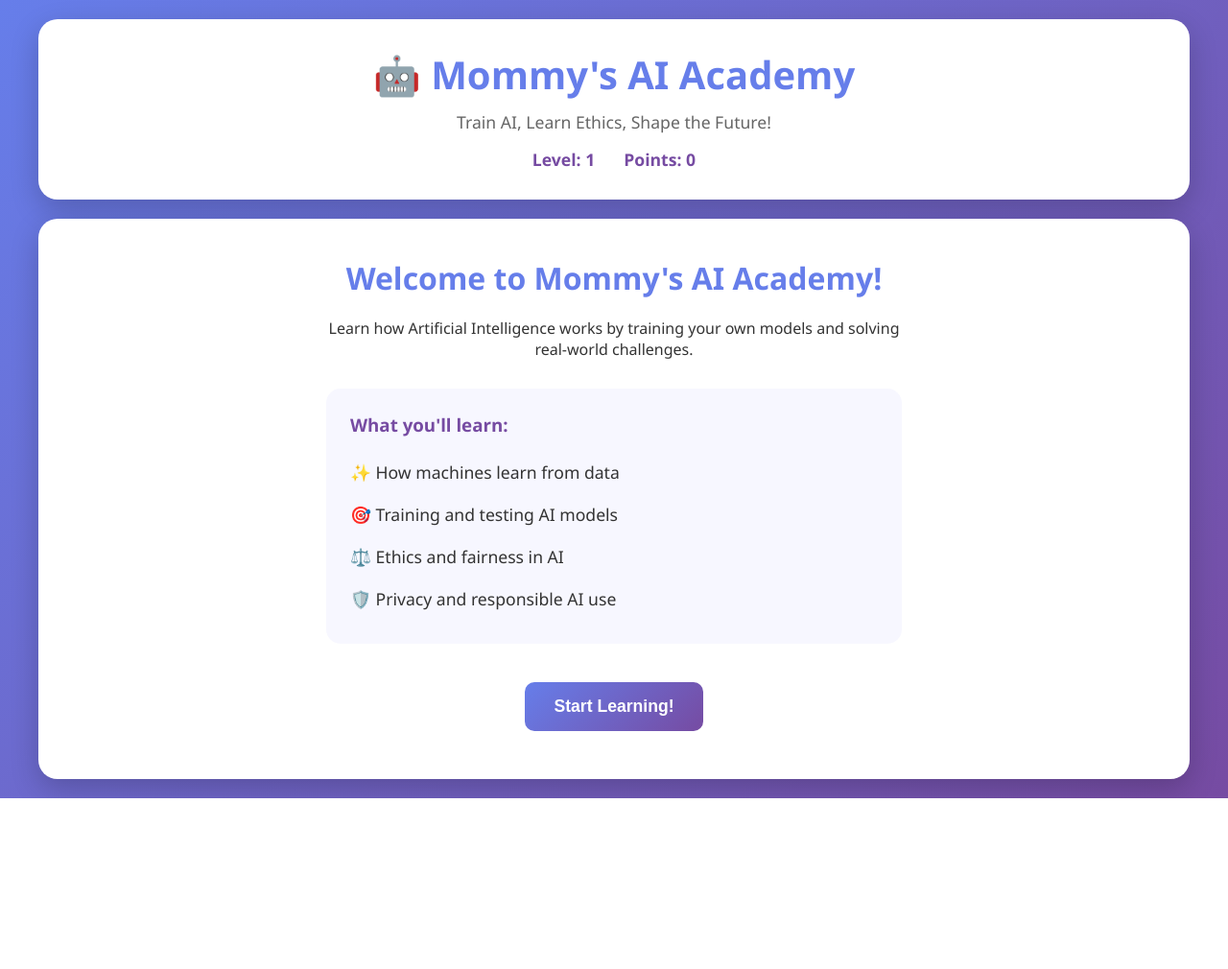
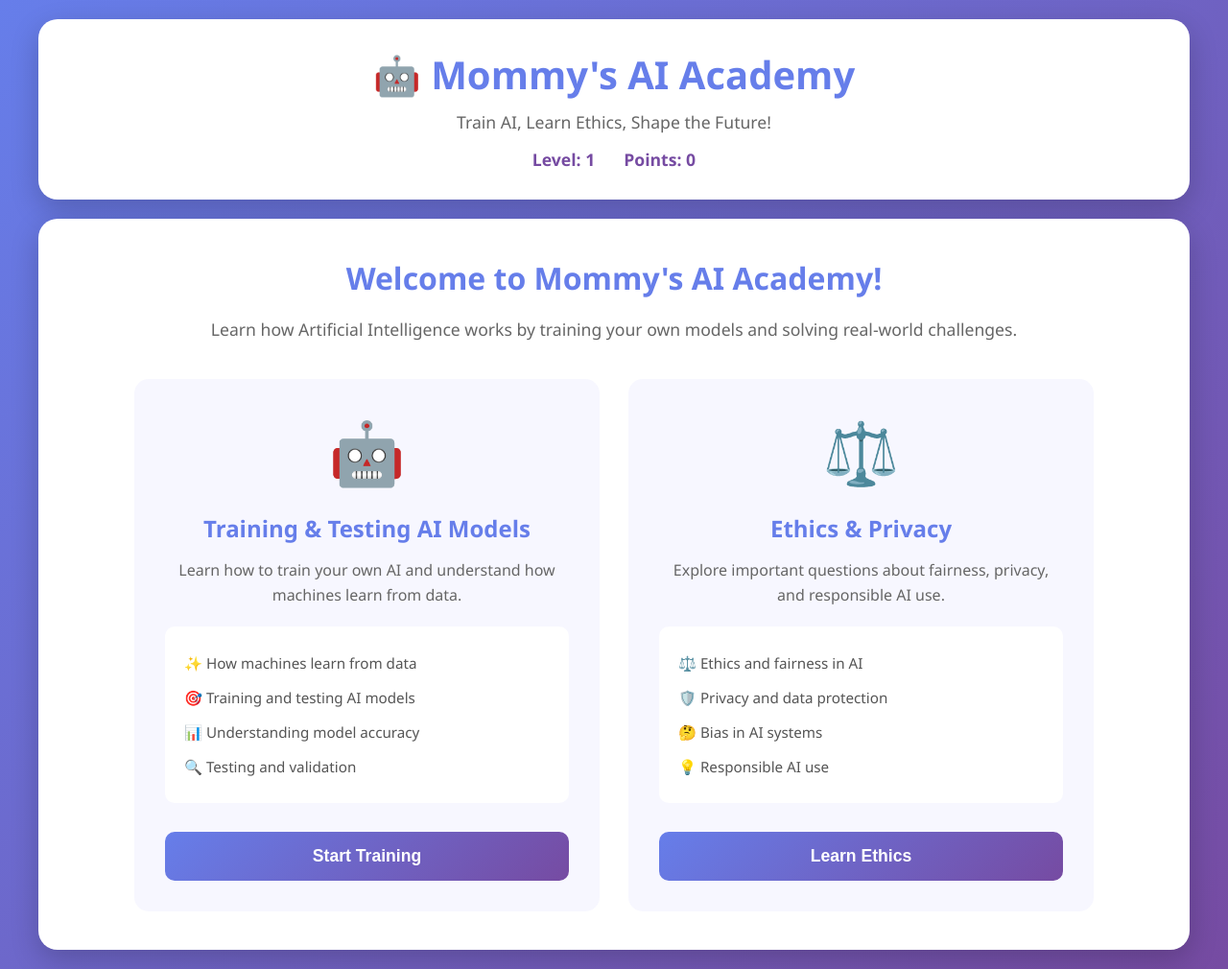
Before and after one commit to csheargm/kdsgame, a plain HTML site: page index.html in a window 1280 px wide. Shown: the whole page at 96% size. Before the commit the page ends 832 px from the top, so only its background shows below. Drawn offline with Linux system fonts and the light colour scheme.

Commit message:
Add two module cards on welcome screen

```diff
--- a/index.html
+++ b/index.html
@@ -26,16 +26,40 @@
                 <div class="welcome-content">
                     <h2>Welcome to Mommy's AI Academy!</h2>
                     <p>Learn how Artificial Intelligence works by training your own models and solving real-world challenges.</p>
-                    <div class="learning-goals">
-                        <h3>What you'll learn:</h3>
-                        <ul>
-                            <li>✨ How machines learn from data</li>
-                            <li>🎯 Training and testing AI models</li>
-                            <li>⚖️ Ethics and fairness in AI</li>
-                            <li>🛡️ Privacy and responsible AI use</li>
-                        </ul>
+
+                    <div class="modules-container">
+                        <!-- Module 1: Training and Testing AI Models -->
+                        <div class="module-card">
+                            <div class="module-icon">🤖</div>
+                            <h3>Training & Testing AI Models</h3>
+                            <p>Learn how to train your own AI and understand how machines learn from data.</p>
+                            <div class="module-topics">
+                                <ul>
+                                    <li>✨ How machines learn from data</li>
+                                    <li>🎯 Training and testing AI models</li>
+                                    <li>📊 Understanding model accuracy</li>
+                                    <li>🔍 Testing and validation</li>
+                                </ul>
+                            </div>
+                            <button class="btn-module" onclick="startGame()">Start Training</button>
+                        </div>
+
+                        <!-- Module 2: Ethics and Privacy -->
+                        <div class="module-card">
+                            <div class="module-icon">⚖️</div>
+                            <h3>Ethics & Privacy</h3>
+                            <p>Explore important questions about fairness, privacy, and responsible AI use.</p>
+                            <div class="module-topics">
+                                <ul>
+                                    <li>⚖️ Ethics and fairness in AI</li>
+                                    <li>🛡️ Privacy and data protection</li>
+                                    <li>🤔 Bias in AI systems</li>
+                                    <li>💡 Responsible AI use</li>
+                                </ul>
+                            </div>
+                            <button class="btn-module" onclick="goToEthicsChallenge()">Learn Ethics</button>
+                        </div>
                     </div>
-                    <button class="btn-primary" onclick="startGame()">Start Learning!</button>
                 </div>
             </section>
 
--- a/styles.css
+++ b/styles.css
@@ -78,7 +78,7 @@ h1 {
 /* Welcome Screen */
 .welcome-content {
     text-align: center;
-    max-width: 600px;
+    max-width: 1000px;
     margin: 0 auto;
 }
 
@@ -86,6 +86,89 @@ h1 {
     color: #667eea;
     font-size: 2em;
     margin-bottom: 20px;
+}
+
+.welcome-content > p {
+    margin-bottom: 40px;
+    font-size: 1.1em;
+    color: #666;
+}
+
+/* Module Cards */
+.modules-container {
+    display: grid;
+    grid-template-columns: 1fr 1fr;
+    gap: 30px;
+    margin-top: 30px;
+}
+
+.module-card {
+    background: #f7f7ff;
+    padding: 30px;
+    border-radius: 15px;
+    text-align: center;
+    transition: all 0.3s ease;
+    border: 2px solid transparent;
+}
+
+.module-card:hover {
+    transform: translateY(-5px);
+    box-shadow: 0 10px 25px rgba(102, 126, 234, 0.3);
+    border-color: #667eea;
+}
+
+.module-icon {
+    font-size: 4em;
+    margin-bottom: 20px;
+}
+
+.module-card h3 {
+    color: #667eea;
+    font-size: 1.5em;
+    margin-bottom: 15px;
+}
+
+.module-card > p {
+    color: #666;
+    margin-bottom: 20px;
+    line-height: 1.6;
+}
+
+.module-topics {
+    background: white;
+    padding: 20px;
+    border-radius: 10px;
+    margin: 20px 0;
+    text-align: left;
+}
+
+.module-topics ul {
+    list-style: none;
+}
+
+.module-topics li {
+    padding: 8px 0;
+    font-size: 0.95em;
+    color: #555;
+}
+
+.btn-module {
+    background: linear-gradient(135deg, #667eea 0%, #764ba2 100%);
+    color: white;
+    padding: 15px 30px;
+    font-size: 1.1em;
+    border: none;
+    border-radius: 10px;
+    cursor: pointer;
+    font-weight: bold;
+    transition: all 0.3s ease;
+    margin-top: 10px;
+    width: 100%;
+}
+
+.btn-module:hover {
+    transform: translateY(-2px);
+    box-shadow: 0 5px 15px rgba(102, 126, 234, 0.4);
 }
 
 .learning-goals {
@@ -578,6 +661,29 @@ h1 {
         margin: 20px 0;
     }
 
+    /* Module Cards responsive */
+    .modules-container {
+        grid-template-columns: 1fr;
+        gap: 20px;
+    }
+
+    .module-card {
+        padding: 25px 20px;
+    }
+
+    .module-icon {
+        font-size: 3em;
+    }
+
+    .module-card h3 {
+        font-size: 1.3em;
+    }
+
+    .btn-module {
+        padding: 18px 25px;
+        font-size: 1em;
+    }
+
     /* Make touch targets larger on mobile */
     button {
         min-height: 50px;
```
